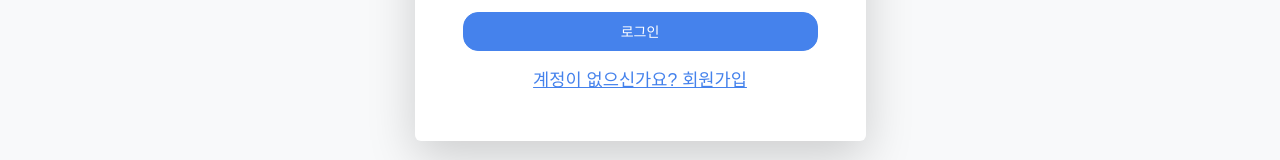
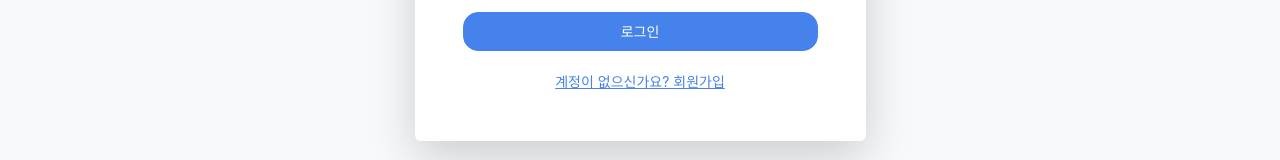
Before and after one commit to whkim1028/engWord, a React (Create React App) app: page / in a window 1280 px wide. Shown: the part 693-853 px from the top of the page. Built offline with nearby package versions, Linux system fonts and the light colour scheme; the HTML template or start-up script is replaced by a standard one; a web font is replaced by a local one.

Commit message:
fix lint

```diff
--- a/src/components/Login/Login.js
+++ b/src/components/Login/Login.js
@@ -1,3 +1,4 @@
+// src/components/Login/Login.js
 import React, { useState } from "react";
 import { useNavigate } from "react-router-dom";
 import { supabase } from "../../supabaseClient";
@@ -13,8 +14,7 @@ function Login() {
   const navigate = useNavigate();
 
   // 모드 전환 핸들러 (상태 초기화 포함)
-  const handleSwitchToSignUp = (e) => {
-    e.preventDefault();
+  const handleSwitchToSignUp = () => {
     setIsSignUp(true);
     setPassword("");
     setInvitationCode("");
@@ -22,8 +22,7 @@ function Login() {
     // email/userName은 유지해도 UX상 편리
   };
 
-  const handleSwitchToLogin = (e) => {
-    e.preventDefault();
+  const handleSwitchToLogin = () => {
     setIsSignUp(false);
     setPassword("");
     setInvitationCode("");
@@ -232,16 +231,26 @@ function Login() {
                   </div>
                 </form>
 
-                {/* 모드 전환 링크 */}
+                {/* 모드 전환 버튼 (a -> button: 접근성 OK) */}
                 <div className="text-center mt-3">
                   {isSignUp ? (
-                    <a href="#" onClick={handleSwitchToLogin}>
+                    <button
+                      type="button"
+                      className="btn btn-link p-0"
+                      onClick={handleSwitchToLogin}
+                      aria-label="로그인 화면으로 전환"
+                    >
                       이미 계정이 있으신가요? 로그인
-                    </a>
+                    </button>
                   ) : (
-                    <a href="#" onClick={handleSwitchToSignUp}>
+                    <button
+                      type="button"
+                      className="btn btn-link p-0"
+                      onClick={handleSwitchToSignUp}
+                      aria-label="회원가입 화면으로 전환"
+                    >
                       계정이 없으신가요? 회원가입
-                    </a>
+                    </button>
                   )}
                 </div>
               </div>
```
